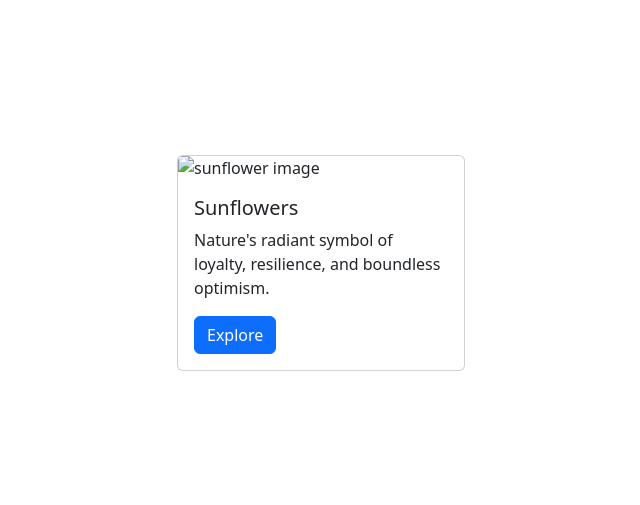
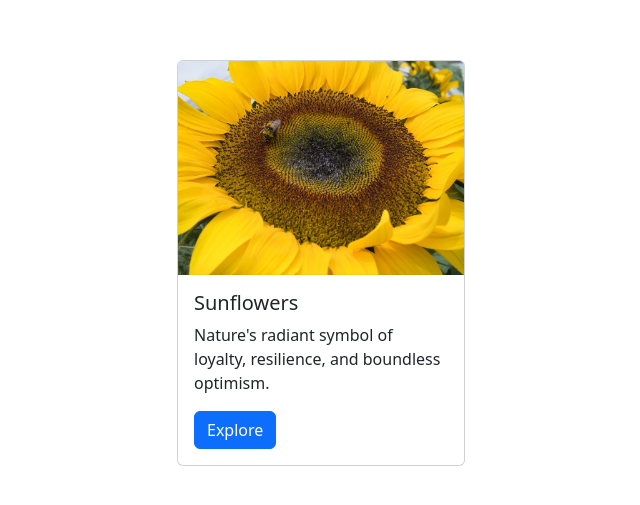
Before and after one commit to gargajit/learning_bootstrap, a plain HTML site: page card_component.html in a window 1280 px wide. Shown: the part 137-642 px from the top of the page, without its empty margins (319-959 px from the left). Drawn offline with nearby package versions, Linux system fonts and the light colour scheme.

Commit message:
Update card_component.html

```diff
--- a/card_component.html
+++ b/card_component.html
@@ -22,7 +22,7 @@
   <div class="flex-container">
     <!-- TODO 2: Add the Bootstrap Prebuilt Card here -->
     <div class="card" style="width: 18rem;">
-      <img src="./flower.jpg" class="card-img-top" alt="sunflower image">
+      <img src="./images/flower.jpg" class="card-img-top" alt="sunflower image">
       <div class="card-body">
         <h5 class="card-title">Sunflowers</h5>
         <p class="card-text">Nature's radiant symbol of loyalty, resilience, and boundless optimism.</p>
```
